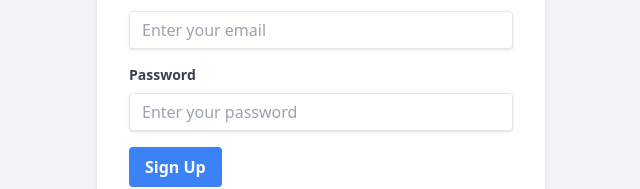
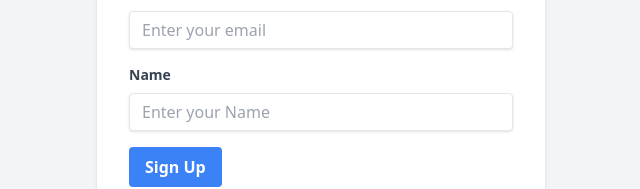
Before and after one commit to Amal-Suresh/salon-frontend, a React (Create React App) app: page /signup in a window 1280 px wide. Shown: the part 331-520 px from the top of the page, without its empty margins (319-959 px from the left). Built offline with nearby package versions, Linux system fonts and the light colour scheme.

Commit message:
Updated AuthForm: changed 'Password' field to 'Name' field for Sign Up

```diff
--- a/src/components/AuthForm/AuthForm.jsx
+++ b/src/components/AuthForm/AuthForm.jsx
@@ -26,11 +26,11 @@ const AuthForm = ({
     />
     {formType === "Sign Up" && (
       <InputField
-        label="Password"
-        type="password"
+        label="Name"
+        type="name"
         value={values.password}
-        onChange={handleChange("password")}
-        placeholder="Enter your password"
+        onChange={handleChange("Name")}
+        placeholder="Enter your Name"
       />
     )}
     {showOtp && <OtpInput otp={otp} setOtp={setOtp} />}
```
